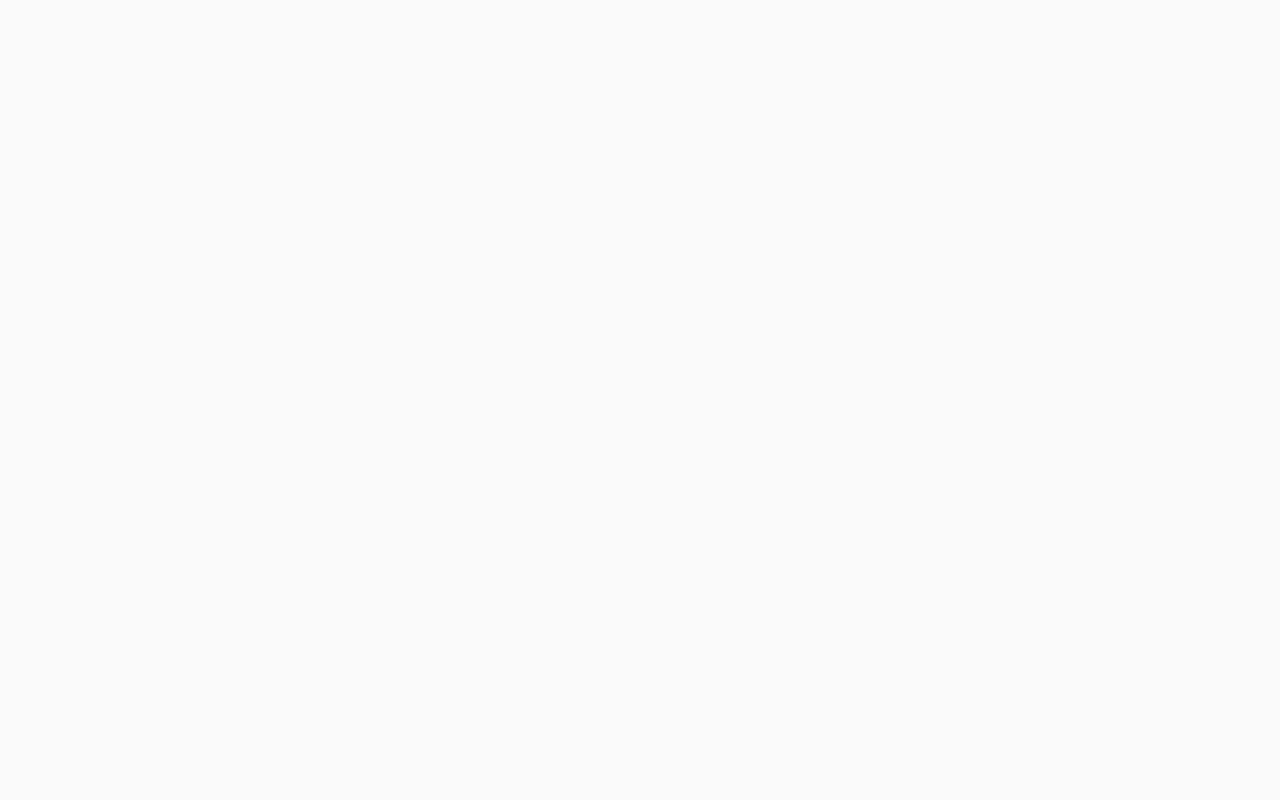
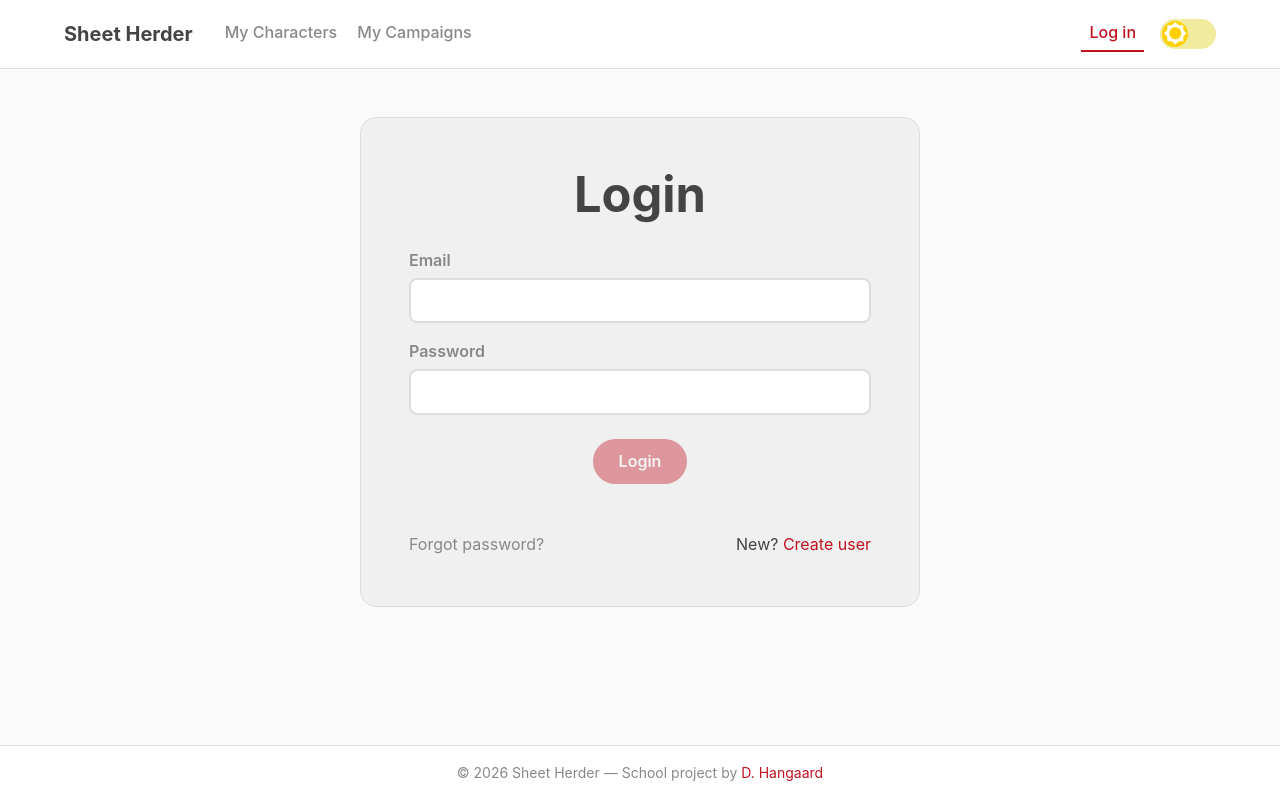
Before and after one commit to DHangaard/sheet-herder-app, a React (Vite) app: page /login in a window 1280 px wide. Before the commit this address had no page. Built offline with nearby package versions, Linux system fonts and the light colour scheme.

Commit message:
chore(AppRoutes): wire Login and Register - implement routes

```diff
--- a/src/components/AppRoutes.jsx
+++ b/src/components/AppRoutes.jsx
@@ -1,21 +1,23 @@
 import { Routes, Route } from 'react-router'
 import App from '../App.jsx'
 import Homepage from '../pages/homepage/Homepage.jsx'
+import Login from '../pages/user/login/Login.jsx'
+import Register from '../pages/user/register/Register.jsx'
 
 export default function AppRoutes() {
     return (
         <Routes>
             <Route path="/" element={<App />}>
                 <Route index element={<Homepage />} />
-
+                <Route path="login" element={<Login />} />
+                <Route path="register" element={<Register />} />
             </Route>
         </Routes>
     )
 }
 
 /*
-import Login from '../pages/user/login/Login.jsx'
-import Register from '../pages/user/register/Register.jsx'
+
 import Account from '../pages/user/account/Account.jsx'
 import CharacterOverview from '../pages/character/overview/CharacterOverview.jsx'
 import CharacterDetail from '../pages/character/detail/CharacterDetail.jsx'
@@ -23,8 +25,6 @@ import CharacterCreate from '../pages/character/create/CharacterCreate.jsx'
 import CampaignOverview from '../pages/campaign/overview/CampaignOverview.jsx'
 import NotFound from '../pages/notFound/NotFound.jsx'
 
-<Route path="login" element={<Login />} />
-<Route path="register" element={<Register />} />
 <Route path="account" element={<Account />} />
 <Route path="characters" element={<CharacterOverview />} />
 <Route path="characters/:id" element={<CharacterDetail />} />
```
